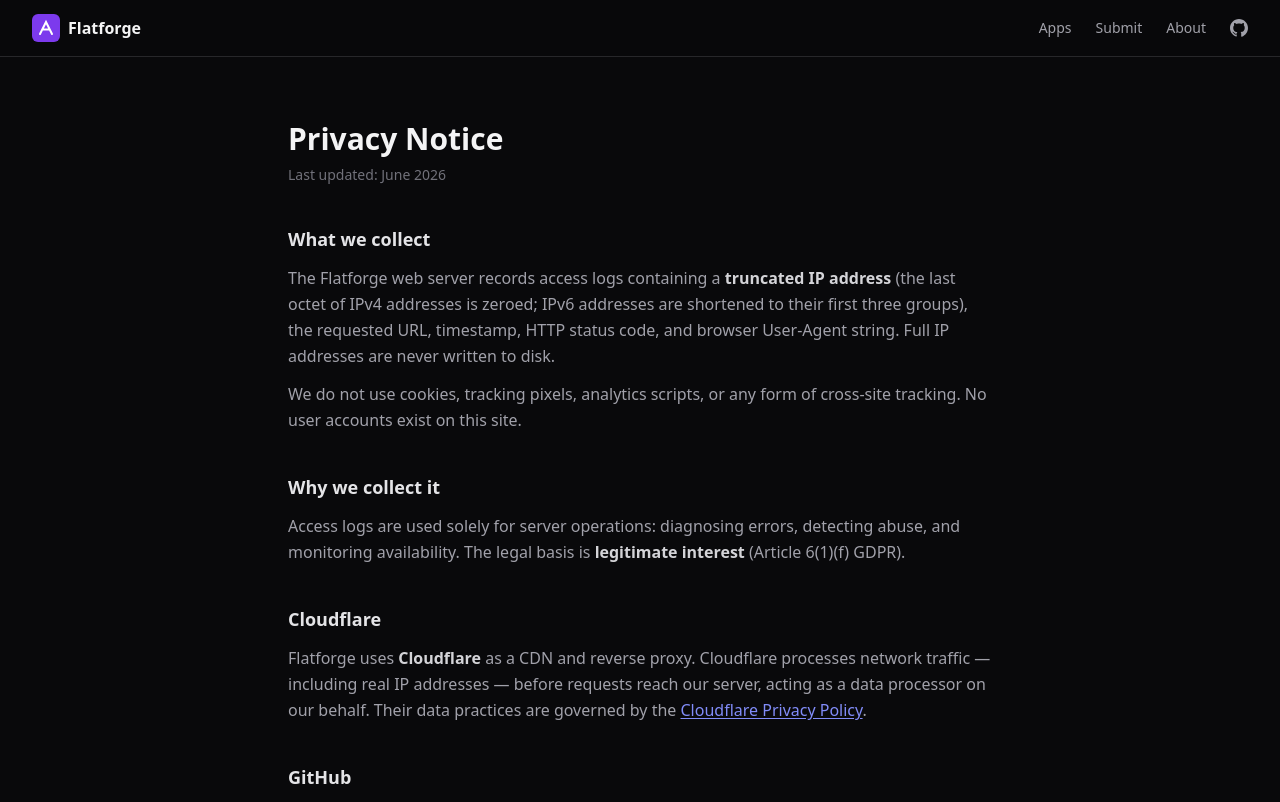
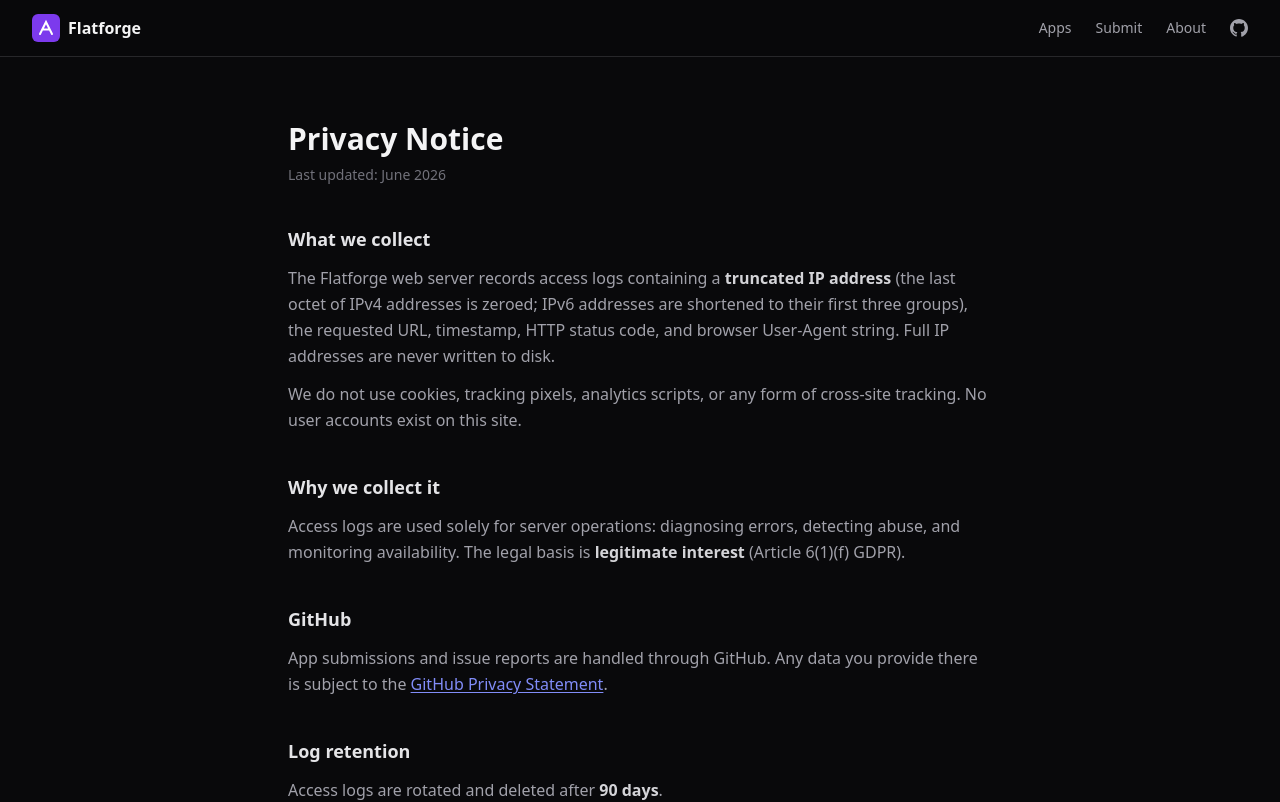
Before and after one commit to flatforge-hub/flatforge, a React (Vite) app in the folder web/: page /privacy in a window 1280 px wide. Shown: the top 802 px of the page. Built offline with nearby package versions, Linux system fonts and the light colour scheme; no server answers.

Commit message:
Remove Cloudflare from privacy notice, not in use

```diff
--- a/web/src/pages/Privacy.tsx
+++ b/web/src/pages/Privacy.tsx
@@ -24,21 +24,6 @@ export default function Privacy() {
           Access logs are used solely for server operations: diagnosing errors, detecting abuse,
           and monitoring availability. The legal basis is <strong className="text-zinc-300">legitimate
           interest</strong> (Article 6(1)(f) GDPR).
-        </p>
-      </section>
-
-      <section className="mb-10">
-        <h2 className="text-lg font-semibold text-zinc-200 mb-3">Cloudflare</h2>
-        <p className="text-zinc-400 leading-relaxed">
-          Flatforge uses <strong className="text-zinc-300">Cloudflare</strong> as a CDN and reverse
-          proxy. Cloudflare processes network traffic — including real IP addresses — before
-          requests reach our server, acting as a data processor on our behalf. Their data practices
-          are governed by the{' '}
-          <a href="https://www.cloudflare.com/privacypolicy/"
-             target="_blank" rel="noopener noreferrer"
-             className="text-indigo-400 hover:text-indigo-300 underline underline-offset-2">
-            Cloudflare Privacy Policy
-          </a>.
         </p>
       </section>
 
```
Also changed, not shown: 2 other files (tests, documents, lock files or other folders).
